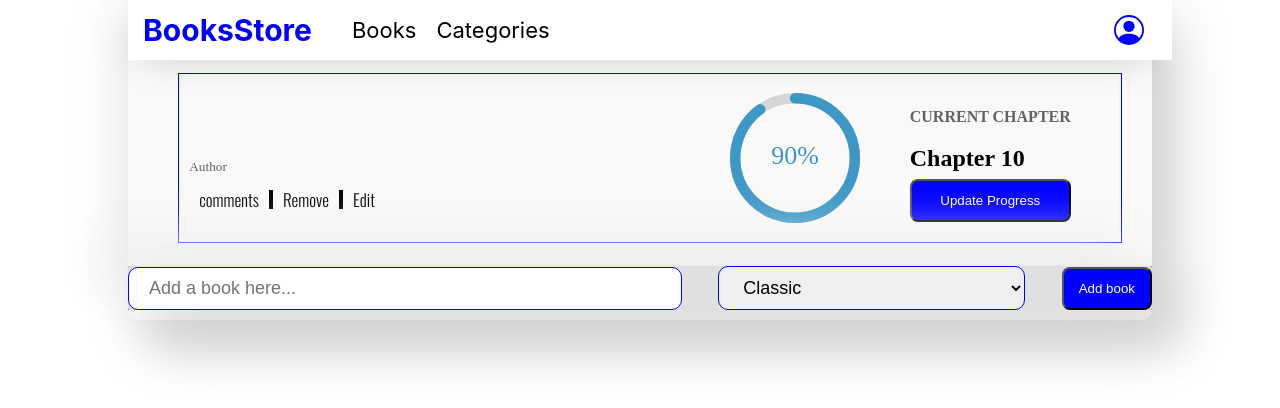
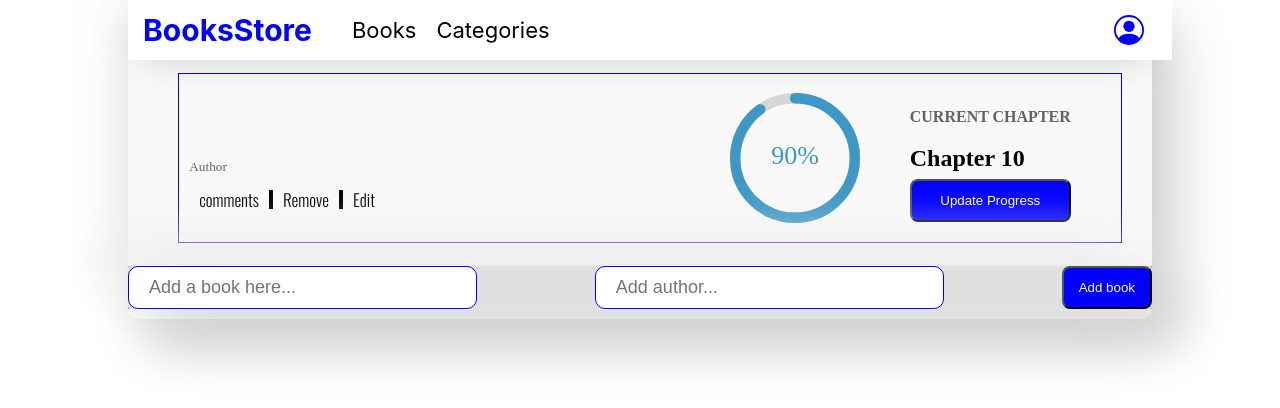
Before and after one commit to Josphat205/book-store-app, a React (Create React App) app: page / in a window 1280 px wide. Shown: the top 408 px of the page. Built offline with nearby package versions, Linux system fonts and the light colour scheme; a web font is replaced by a local one.

Commit message:
Dispatch value from form

```diff
--- a/src/components/FormInput.js
+++ b/src/components/FormInput.js
@@ -3,23 +3,41 @@ import styled from 'styled-components';
 import {useDispatch } from 'react-redux'
 import { useState } from 'react';
 import {addBook} from '../redux/books/books'
+import { toast } from 'react-toastify';
+import { useSelector } from 'react-redux';
 function FormInput() {
-  const [name , setName] = useState("")
-  const [option , setOption] = useState("")
+  const [values , setValues] = useState({
+    id:Math.floor(Math.random() * 100),
+    chapter:0,
+    book:'',
+    author:''
+  })
+  const books = useSelector((state) => state.myStore.books)
+  const Title = books.find((item) => item.book === values.book)
   const dispatch = useDispatch()
   const handleSubmit = (e)=>{
    e.preventDefault();
+   if(!values.book || !values.author){
+     return toast.warning('please fill all fields')
+   }
+   if(Title){
+    return toast.error('The book Exist')
+   }
+    setValues({book : "",author :""})
+   const {id, book, author} = values;
+   dispatch(addBook({
+    id,
+    chapter:book.length,
+    book,
+    author
+   }))
   }
   return (
     <Container>
-      <Form onSubmit={handleSubmit}>
-        <Input type="text" value={name} onChange={(e)=>setName(e.target.value)} placeholder="Add a book here..." />
-        <Select id="book" name="book">
-          <Option onChange={(e)=>setOption(e.target.value)} value="classic">Classic</Option>
-          <Option onChange={(e)=>setOption(e.target.value)} value="comic">Comic</Option>
-          <Option onChange={(e)=>setOption(e.target.value)} value="action">Action</Option>
-        </Select>
-        <Button type="submit" onClick={()=>dispatch(addBook({id:Math.floor(Math.random() * 100), name, option}))}>Add book</Button>
+      <Form  onSubmit={handleSubmit}>
+      <Input type="text" value={values.book} onChange={(e)=>setValues({...values, book : e.target.value})} placeholder="Add a book here..." />
+      <Input type="text" value={values.author} onChange={(e)=>setValues({...values, author : e.target.value})} placeholder="Add author..." />
+        <Button type="submit">Add book</Button>
       </Form>
     </Container>
   );
@@ -36,19 +54,8 @@ color:#fff;
   trasition: all 500ms ease;
 }
 `;
-const Option = styled.option`
-border-radius: 10px;
-border:1px solid blue;
-`;
+
 const Input = styled.input`
- padding:10px 20px;
- width:50%;
- border-radius: 10px;
- outline:none;
- border:1px solid blue;
- font-size: 18px;
-`;
-const Select = styled.select`
  padding:10px 20px;
  width:30%;
  border-radius: 10px;
@@ -56,6 +63,7 @@ const Select = styled.select`
  border:1px solid blue;
  font-size: 18px;
 `;
+
 const Form = styled.form`
   width: 100%;
   display: flex;
```
